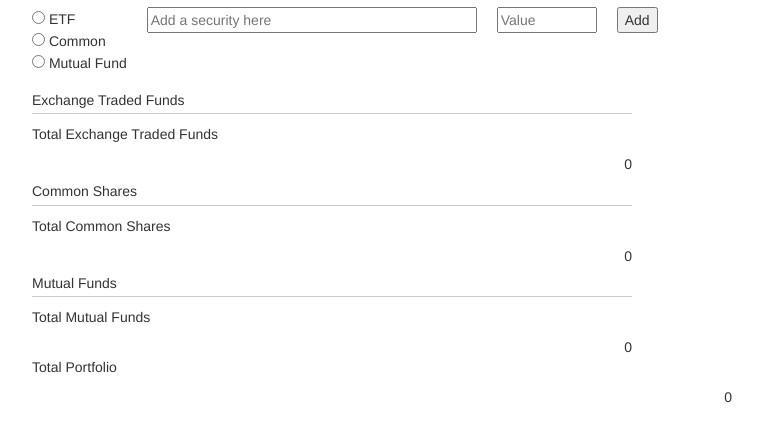
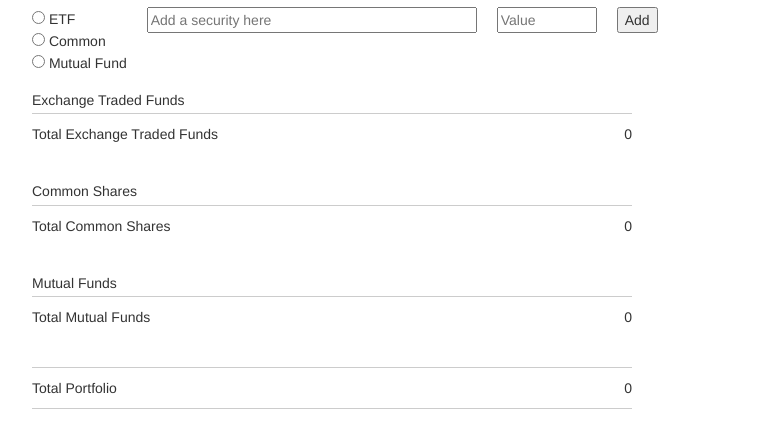
Before and after one commit to brianmorrisca/advisorframe, a website: page app/index.html in a window 1280 px wide. Shown: the part 76-524 px from the top of the page, without its empty margins (273-1036 px from the left). Drawn offline with nearby package versions, Linux system fonts and the light colour scheme; some packages are replaced by stand-ins of ours; files that its build step writes are made by us from their sources.

Commit message:
added main.css

```diff
--- a/app/styles/main.css
+++ b/app/styles/main.css
@@ -86,14 +86,30 @@ body {
 
 /* Categories */
 
-#etfs { }
+.category {
+  clear: both;
+  width: 600px;
+  margin-bottom: 70px;
+}
 
-#common { }
+.category-heading {
+  padding-bottom: 5px;
+  font-size: 1em;
+  border-bottom: 1px solid #ccc;
+}
 
-#mfs { }
+.category-row {
+  clear: both;
+}
 
-.category { clear:both; width:600px; margin-bottom:30px;}
-.category-heading { padding-bottom:5px; font-size:1em; border-bottom:1px solid #ccc; }
-.category-row { clear:both; }
-.category-names { float:left;}
-.category-amounts{float:right; }
+.category-names {
+  float: left;
+}
+
+.category-amounts {
+  float: right;
+}
+
+.category-total { float:left; }
+
+#total-portfolio { padding:10px 0; border-top:1px solid #ccc; border-bottom:1px solid #ccc; clear: both; width: 600px; }
```
